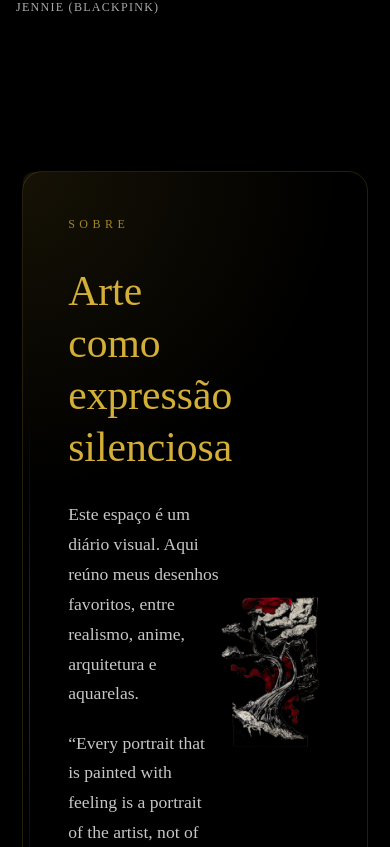
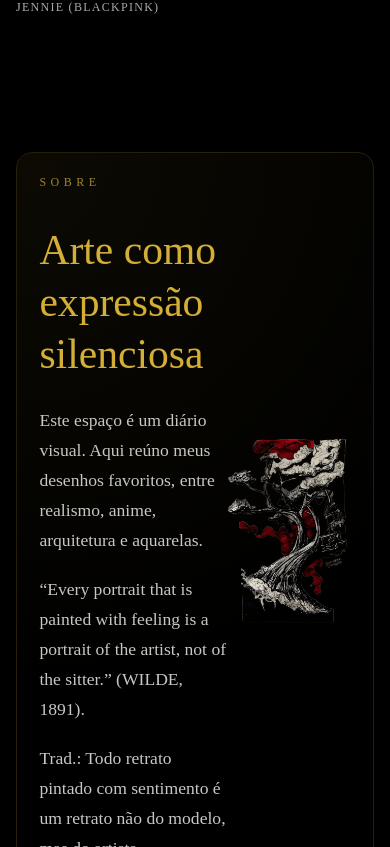
Before and after one commit to samarasales78/golden-galleryTS, a React (Vite) app: page / in a window 390 px wide. Shown: the part 7137-7984 px from the top of the page. Built offline with nearby package versions, Linux system fonts and the light colour scheme.

Commit message:
add mobile styles to about section

```diff
--- a/src/styles/global.css
+++ b/src/styles/global.css
@@ -636,5 +636,37 @@ body {
       gap: 1.4rem;
     }
 
+    /* SOBRE */
+    .about {
+      min-height: auto;
+      padding: 1.8rem 1rem;
+
+      opacity: 0;
+      transform: translateY(14px);
+      transition: opacity 0.5s ease, transform 0.5s ease;
+    }
+
+    .about.show {
+      opacity: 1;
+      transform: translateY(0);
+    }
+
+    .about::before {
+      display: none;
+    }
+
+    .about-frame {
+      padding: 1.2rem 1.4rem;
+      border-radius: 16px;
+      max-width: 100%;
+    }
+
+    .about-frame::before {
+      border-radius: 16px;
+      background: radial-gradient(circle at top left,
+          rgba(212, 175, 55, 0.06),
+          transparent 65%);
+    }
+
 
 }
```
